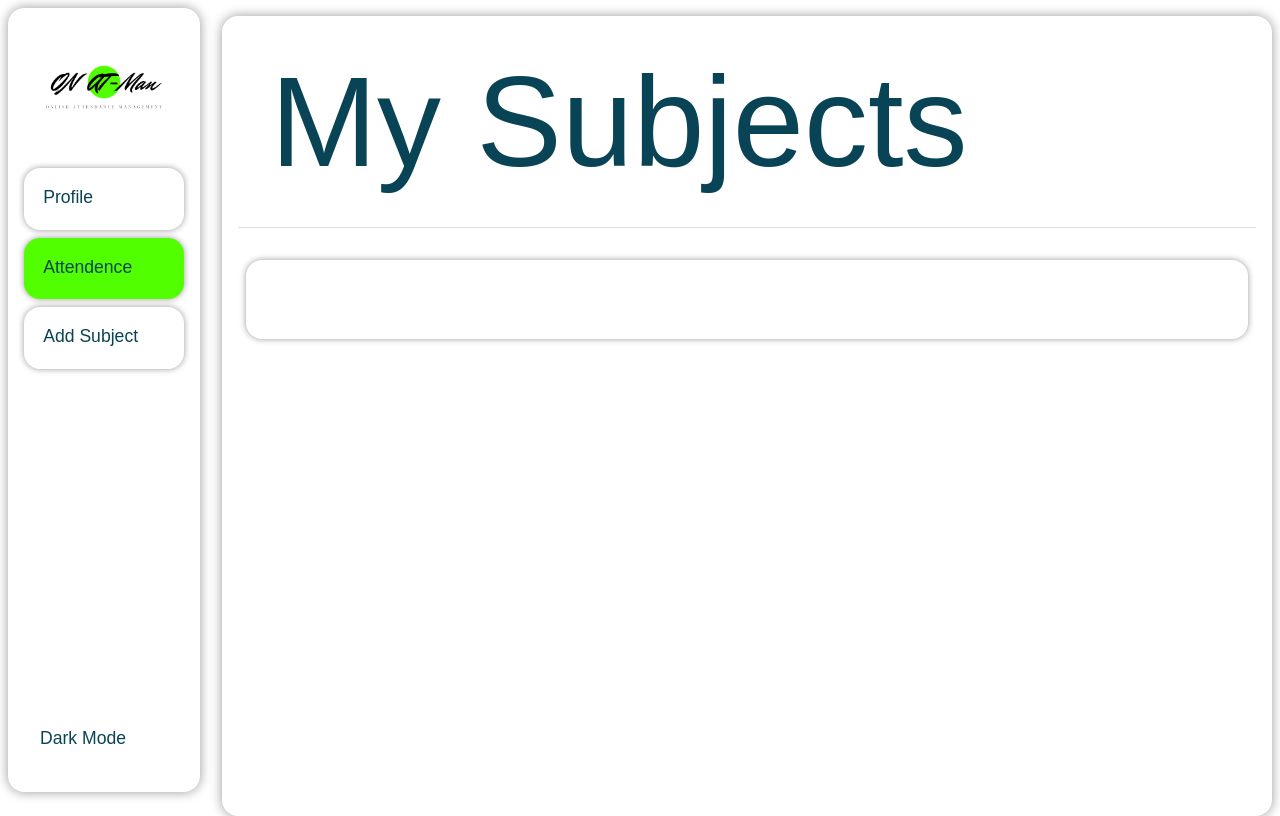
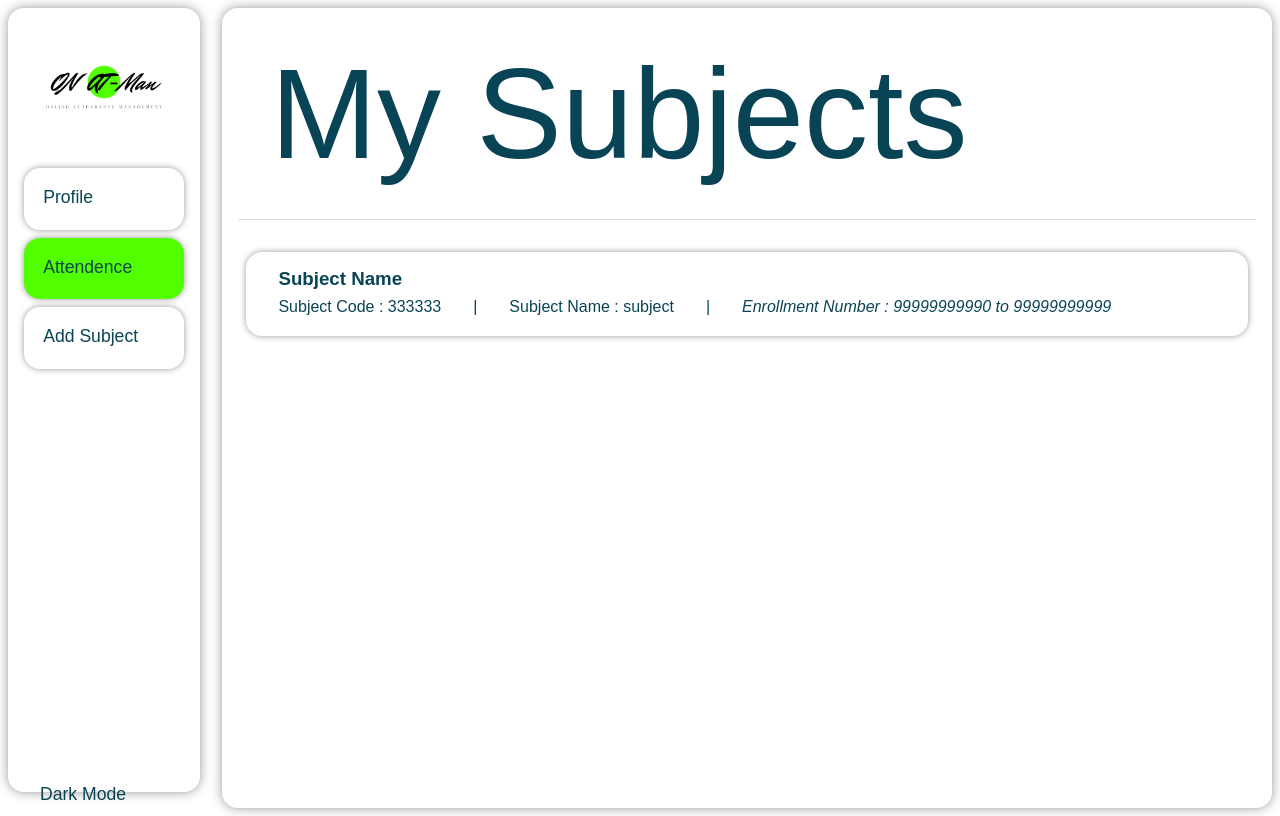
Before and after one commit to DhruvManiya/On-At-Man, a Vue app in the folder On-At-Man/: page /attendance in a window 1280 px wide. Built offline with nearby package versions, Linux system fonts and the light colour scheme.

Commit message:
button commit

```diff
--- a/On-At-Man/src/App.vue
+++ b/On-At-Man/src/App.vue
@@ -84,4 +84,29 @@ export default {
     height: auto;
     right: 0;
   }
+
+  ::-webkit-scrollbar{
+    width: 0.9rem;
+  }
+
+  ::-webkit-scrollbar-track{
+    background: rgb(210, 211, 210);
+    border-radius: 1rem;
+    margin-block: 1em;
+  }
+
+  ::-webkit-scrollbar-thumb{
+    background: rgb(126, 126, 126);
+    border-radius: 1.25rem;
+    border: 0.2rem solid rgb(210, 211, 210);
+
+  }
+  ::-webkit-scrollbar-thumb:hover{
+    background: rgb(2,255,1);
+
+  }
+  ::-webkit-scrollbar-track:hover{
+    background: rgba(2,255,1,0.3);
+
+  }
 </style>
--- a/On-At-Man/src/pages/attendance/AttendenceSheet.vue
+++ b/On-At-Man/src/pages/attendance/AttendenceSheet.vue
@@ -2,7 +2,12 @@
     <section>
         <h1>My Subjects</h1>
         <ul class="all-subjects">
-            <li class="subjects"></li>
+            <li class="subjects">
+                <h3>Subject Name</h3>
+                <div class="description">
+                    <p> Subject Code : 333333 </p> <p>|</p> <p> Subject Name : subject </p> <p>|</p> <p> <em> Enrollment Number : 99999999990 to 99999999999 </em></p>
+                </div>
+            </li>
         </ul>
     </section>
 </template>
@@ -25,9 +30,8 @@ export default {
 section{
     width: 100%;
     height: 100vh;
-    margin-bottom: 0.5rem ;
     box-shadow: 0 0 0.7rem var(--box-shadow);
-    transform: translate(-0.5rem,0.5rem);
+    transform: translateX(-0.5rem);
     border-radius: 1rem;
 }
 
@@ -42,12 +46,25 @@ h1{
 li{
     list-style: none;
     height: 3.25rem;
-    padding: 1.2rem 10% 0.5rem 10%;
+    padding: 1rem ;
     margin: 2rem 1.5rem;
     border-radius: 1rem;
     box-shadow: 0 0 0.4rem var(--box-shadow);
+    display: flex;
+    flex-direction: column;
+}
+h3{
+    padding: 0 1rem;
 
 }
 
+.description{
+    display: flex;
+
+}
+
+p{
+    padding: 0.5rem 1rem;
+}
 
 </style>
--- a/On-At-Man/src/ui/TheNavebar.vue
+++ b/On-At-Man/src/ui/TheNavebar.vue
@@ -65,7 +65,7 @@ div > p{
     padding-left: 2rem;
     color: var(--font-color);
     font-size: 1.1rem;
-    transform: translateY(-5rem);
+    transform: translateY(-1.5rem);
 }
 
 a{
```
Also changed, not shown: On-At-Man/src/ui/NavigatinButton.vue (+58 -0 lines).
